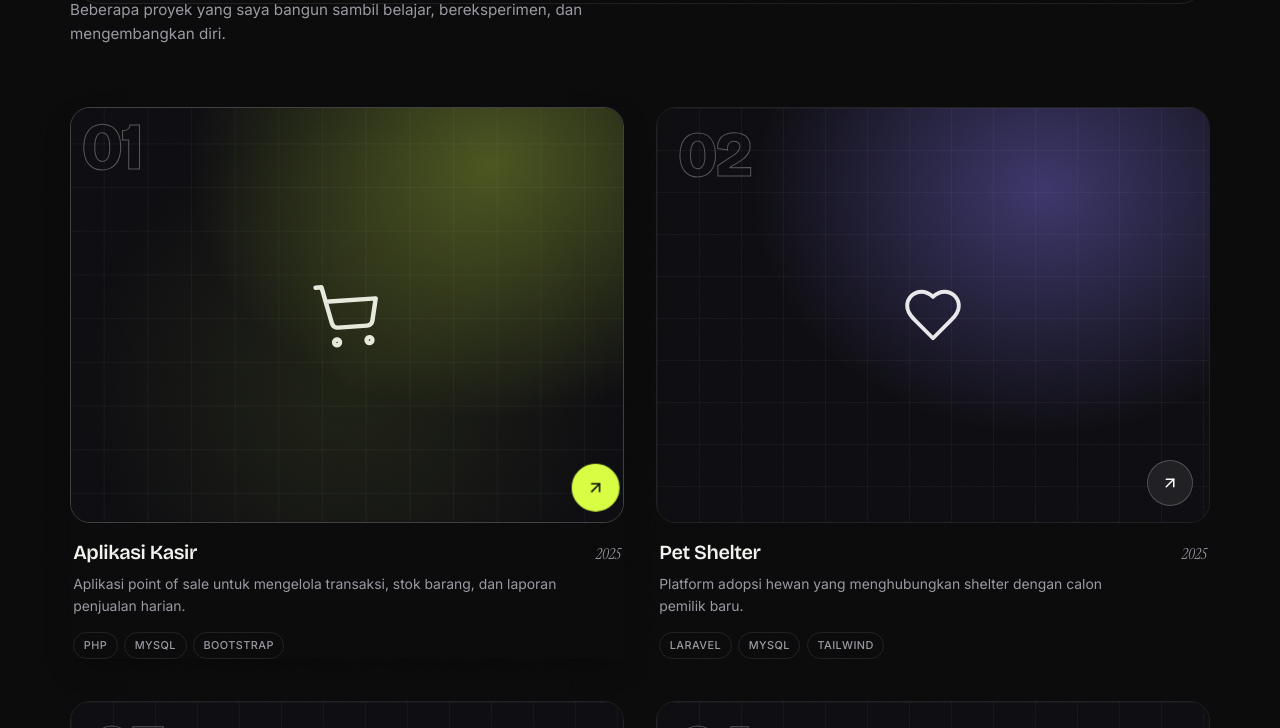
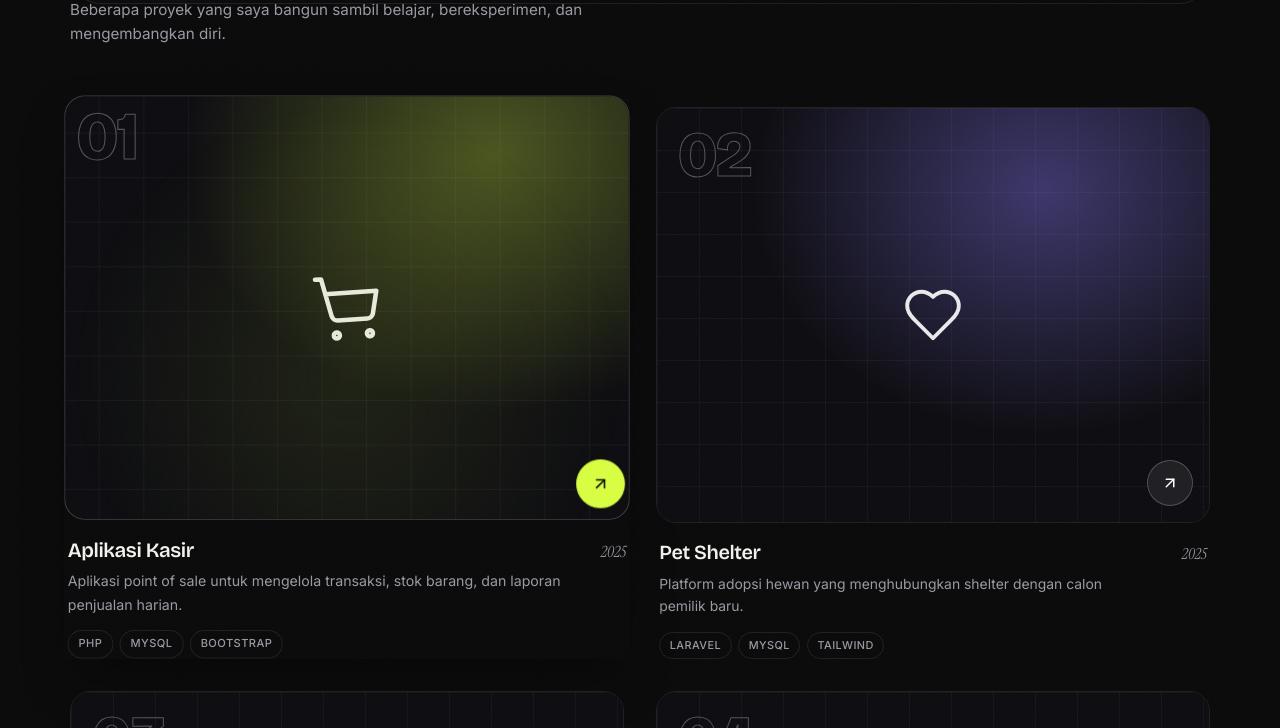
Before and after one commit to MRaihanFadillah-CPP/portofolio, a plain HTML site: page index.html in a window 1280 px wide. In both pictures the pointer is over the element 347 px from the left and 3198 px from the top of the page. Shown: the part 2815-3543 px from the top of the page. Drawn offline with nearby package versions, Linux system fonts and the light colour scheme.

Commit message:
Enhance project section: grid layout, hover lift, tag hover

```diff
--- a/css/style.css
+++ b/css/style.css
@@ -1913,3 +1913,17 @@ body.menu-open .m-link:nth-child(5) { transition-delay: 0.2s; }
     transform: none;
   }
 }
+
+/* ---- Project Section Enhancements ---- */
+.projects-grid {
+  display: grid;
+  gap: 2rem;
+}
+.project-card:hover {
+  transform: translateY(-6px) scale(1.02);
+  box-shadow: 0 25px 50px -12px rgba(0,0,0,.4);
+}
+.project-tags span:hover {
+  background: var(--accent);
+  color: var(--accent-contrast);
+}
```
